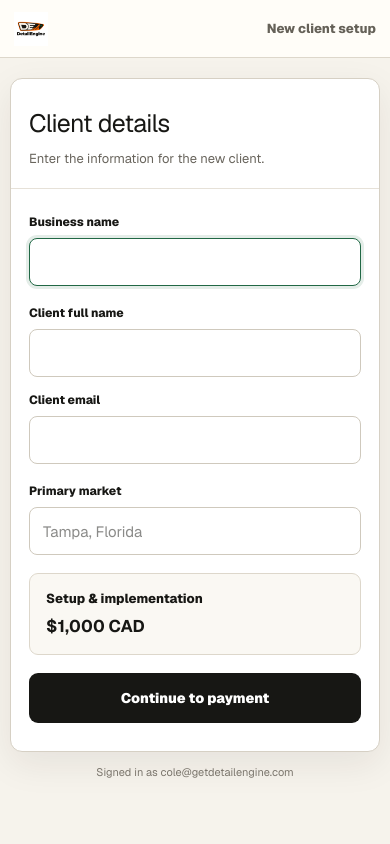
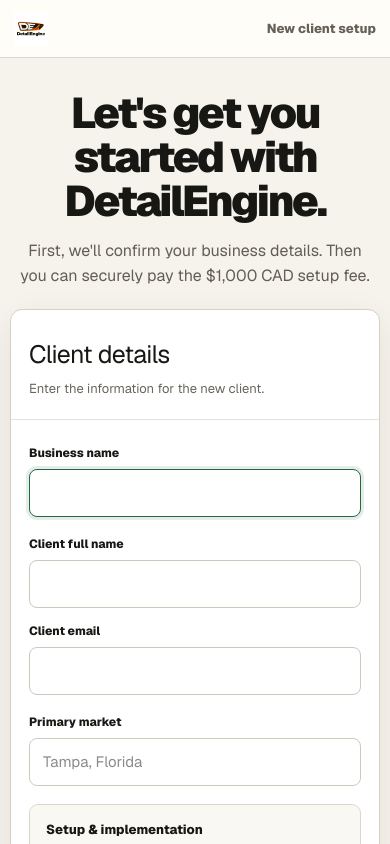
Before and after one commit to detailenginecole/detailengine-command-centre, a Next.js app: page /start-preview in a window 390 px wide. Shown: the top 844 px of the page. Built offline with nearby package versions, Linux system fonts and the light colour scheme.

Commit message:
Make client start page welcoming

```diff
--- a/app/start/SalesStartClient.tsx
+++ b/app/start/SalesStartClient.tsx
@@ -262,6 +262,14 @@
         <span className={styles.pageName}>New client setup</span>
       </header>
 
+      <section className={styles.intro}>
+        <h1>Let&apos;s get you started with DetailEngine.</h1>
+        <p>
+          First, we&apos;ll confirm your business details. Then you can securely pay
+          the $1,000 CAD setup fee.
+        </p>
+      </section>
+
       <section className={styles.card}>
         {complete ? (
           <div className={styles.complete}>
--- a/app/start/start.module.css
+++ b/app/start/start.module.css
@@ -37,9 +37,32 @@
   font-weight: 750;
 }
 
+.intro {
+  width: min(920px, calc(100% - 40px));
+  margin: 58px auto 0;
+  text-align: center;
+}
+
+.intro h1 {
+  max-width: 860px;
+  margin: 0 auto;
+  font-size: clamp(44px, 6vw, 72px);
+  font-weight: 900;
+  letter-spacing: -.055em;
+  line-height: .98;
+}
+
+.intro p {
+  max-width: 650px;
+  margin: 22px auto 0;
+  color: #625e56;
+  font-size: 17px;
+  line-height: 1.55;
+}
+
 .card {
   width: min(720px, calc(100% - 28px));
-  margin: 42px auto 12px;
+  margin: 32px auto 12px;
   overflow: hidden;
   border: 1px solid #d6d0c4;
   border-radius: 16px;
@@ -429,6 +452,21 @@
     display: none;
   }
 
+  .intro {
+    width: calc(100% - 32px);
+    margin-top: 34px;
+  }
+
+  .intro h1 {
+    font-size: clamp(36px, 11vw, 48px);
+    line-height: 1.02;
+  }
+
+  .intro p {
+    margin-top: 16px;
+    font-size: 16px;
+  }
+
   .card {
     width: min(100% - 20px, 720px);
     margin-top: 20px;
```
Also changed, not shown: 1 other file (tests, documents, lock files or other folders).
